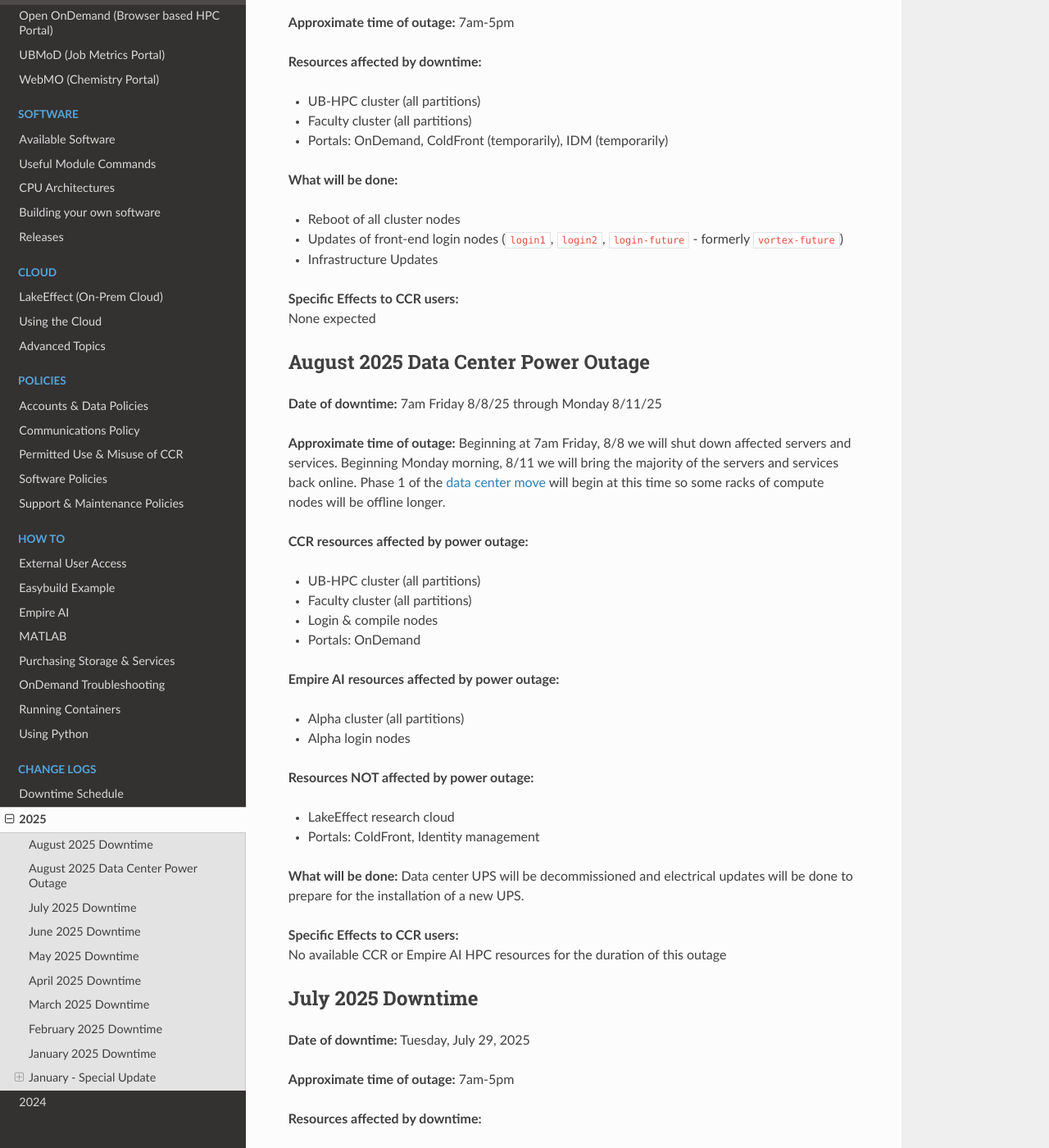
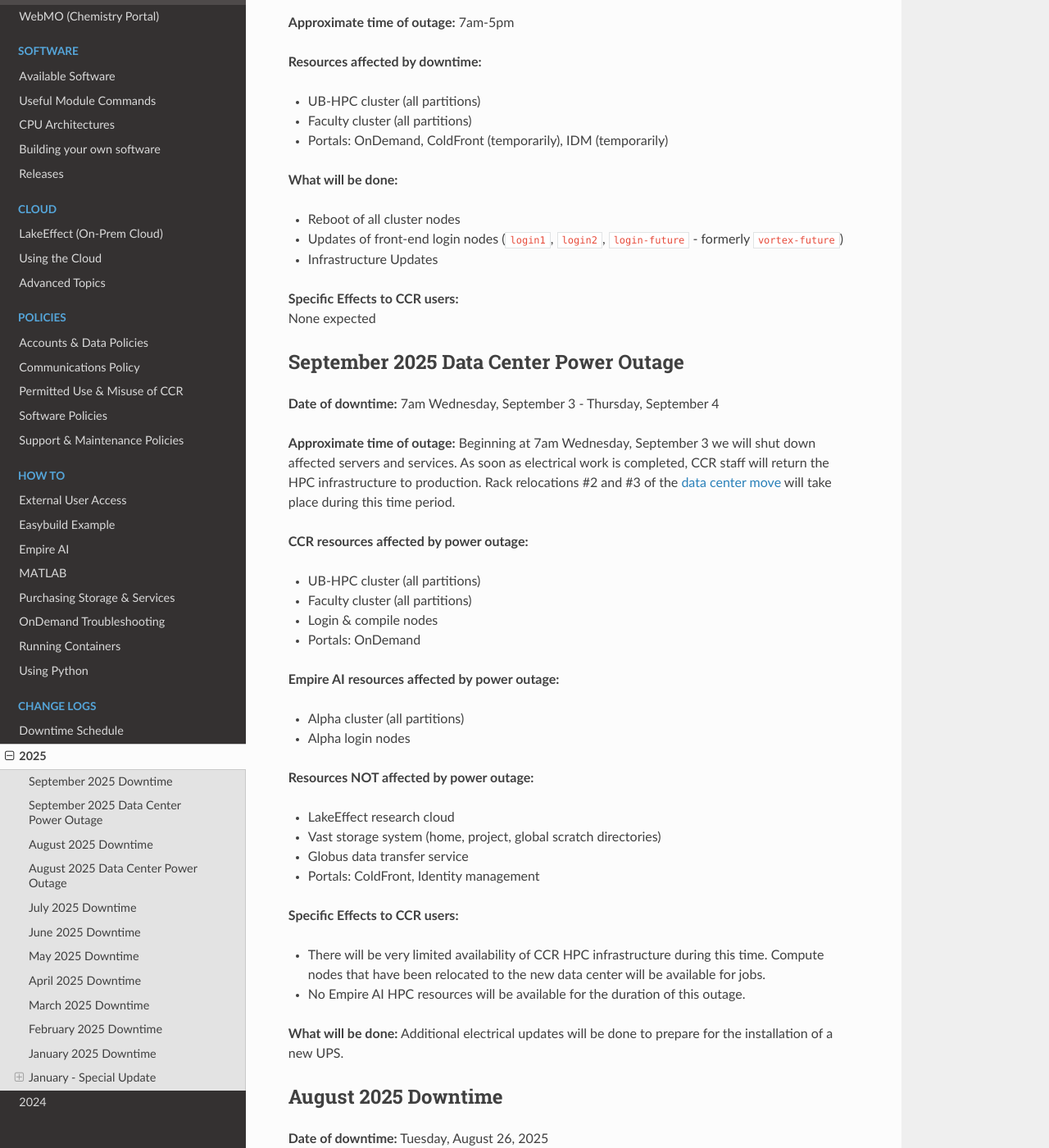
Before and after one commit to ubccr/ccrdocs, an MkDocs documentation site: the page built from pages/changelogs/2025.md, in a window 1280 px wide and 1400 px high, scrolled down 296 px. Shown: the whole window at 82% size. Built offline with MkDocs 1.6.1, drawn with Linux system fonts in a browser that asks for light colours; nearby versions of some CDN libraries; some of the changed text lies outside the part shown.

Commit message:
added container recording, updated downtime info

```diff
--- a/pages/changelogs/2025.md
+++ b/pages/changelogs/2025.md
@@ -1,6 +1,61 @@
 # Maintenance Downtime Logs for 2025
 
 The full 2024-25 maintenace schedule is available [here](2025-downtime-schedule.md)
+
+## September 2025 Downtime
+
+**Date of downtime:** Tuesday, September 30, 2025
+
+**Approximate time of outage:** 7am-5pm
+
+**Resources affected by downtime:**
+
+ - UB-HPC cluster (all partitions)
+ - Faculty cluster (all partitions)
+ - Portals: OnDemand, ColdFront (temporarily), IDM (temporarily)
+
+**What will be done:**
+
+ - Reboot of all cluster nodes
+ - Updates of front-end login nodes (`login1`, `login2`, `login-future` - formerly `vortex-future`)
+ - Infrastructure Updates
+
+**Specific Effects to CCR users:**
+None expected
+
+## September 2025 Data Center Power Outage
+
+**Date of downtime:** 7am Wednesday, September 3 - Thursday, September 4
+
+**Approximate time of outage:** Beginning at 7am Wednesday, September 3 we will shut down affected servers and services.  As soon as electrical work is completed, CCR staff will return the HPC infrastructure to production.  Rack relocations #2 and #3 of the [data center move](https://www.buffalo.edu/ccr/support/research_facilities/ccrexpansion.html) will take place during this time period.
+
+**CCR resources affected by power outage:**
+
+ - UB-HPC cluster (all partitions)
+ - Faculty cluster (all partitions)
+ - Login & compile nodes
+ - Portals: OnDemand
+
+**Empire AI resources affected by power outage:**
+
+ - Alpha cluster (all partitions)
+ - Alpha login nodes
+
+**Resources NOT affected by power outage:**
+
+- LakeEffect research cloud
+- Vast storage system (home, project, global scratch directories)
+- Globus data transfer service
+- Portals: ColdFront, Identity management
+
+**Specific Effects to CCR users:**
+
+- There will be very limited availability of CCR HPC infrastructure during this time.  Compute nodes that have been relocated to the new data center will be available for jobs.
+- No Empire AI HPC resources will be available for the duration of this outage.
+
+**What will be done:**
+Additional electrical updates will be done to prepare for the installation of a new UPS.
+
 
 ## August 2025 Downtime
 
```
Also changed, not shown: pages/changelogs/2025-downtime-schedule.md (+39 -27 lines), pages/howto/containerization.md (+3 -0 lines).
